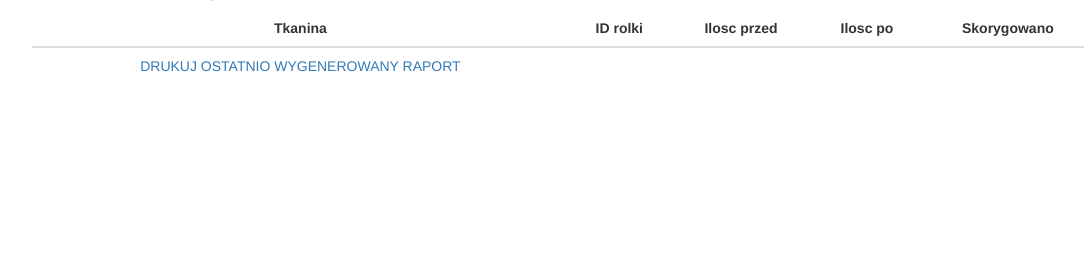
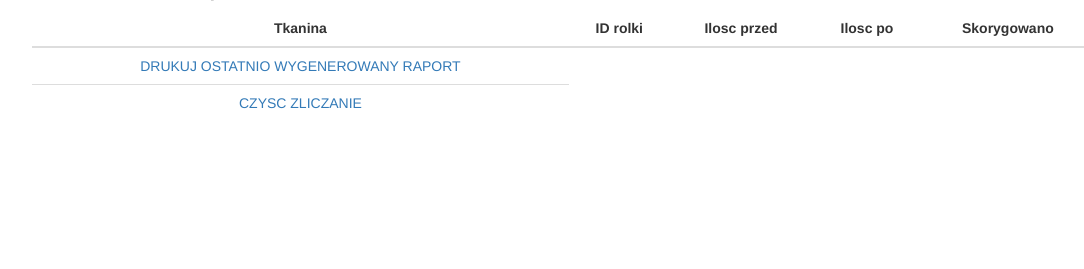
Before and after one commit to tmaszkiewicz/magazyntkanin, a Django app: template templates/magazyntkanin/inwentura_rep.html in a window 1280 px wide. Shown: the part 473-742 px from the top of the page, without its empty margins (77-1161 px from the left). Run offline with Django 3.2, Linux system fonts and the light colour scheme; the template is opened without the code that fills it, so the values that code supplies are empty; some libraries are stand-ins or nearby versions.

Commit message:
25022019 1932 Tomasz Maszkiewicz

```diff
--- a/templates/magazyntkanin/inwentura_rep.html
+++ b/templates/magazyntkanin/inwentura_rep.html
@@ -88,13 +88,21 @@
 		</tr>
 		<tr>
 		{% endfor %}
+                </div>
+		</form>
 	        </tbody>
 		<tfoot>
 		<tr><td>
 			<a href="http://jan-svr-docker:8000/magazyn/inw_pdf">DRUKUJ OSTATNIO WYGENEROWANY RAPORT</a>
 
 		</td></tr>
+		<tr><td>
+
+			<a href="http://jan-svr-docker:8000/magazyn/czysc_zliczanie/{{inw}}">CZYSC ZLICZANIE</a>
+
+		</td></tr>
 		</tfoot>
+
         </table>
     </div>
 </div>
```
